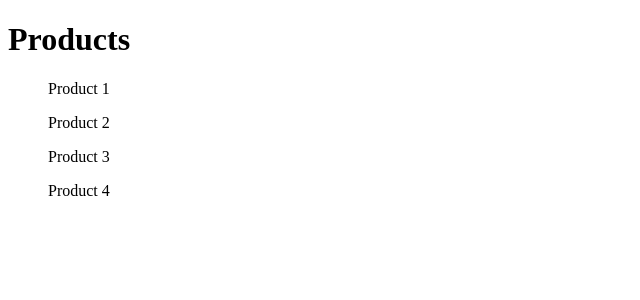
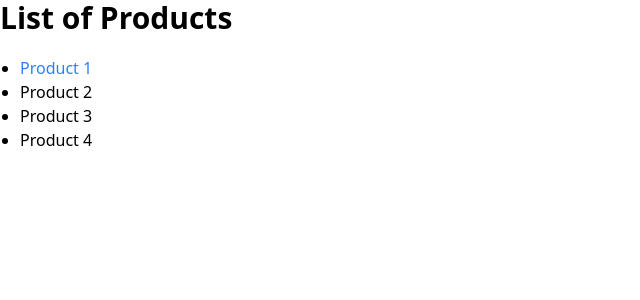
Before and after one commit to mdobns/node-js, a Next.js app in the folder Next js/Day 1/routing/: page /products in a window 1280 px wide. Shown: the top 300 px of the page, without its empty margins (0-640 px from the left). Built offline with nearby package versions, Linux system fonts and the light colour scheme.

Commit message:
dynamic routing and nested dynamic routing added

```diff
--- /dev/null
+++ b/Next js/Day 1/routing/app/global.css
@@ -0,0 +1 @@
+@import "tailwindcss";
--- /dev/null
+++ b/Next js/Day 1/routing/app/products/[productId]/reviews/[reviewsId]/page.tsx
@@ -0,0 +1,8 @@
+export default async function Product( {params }:{
+    params : Promise<{ productId: string, reviewsId: string}>
+})
+    {
+        const { productId, reviewsId } = await params;
+
+    return <h1>The details of product {productId} and review {reviewsId}</h1>
+}
--- a/Next js/Day 1/routing/app/products/page.tsx
+++ b/Next js/Day 1/routing/app/products/page.tsx
@@ -1,11 +1,16 @@
+import '../global.css'
+
+
 export default function Products(){
     return(
         <>
-        <h1>Products</h1>
-        <ul>Product 1</ul>
-        <ul>Product 2</ul>
-        <ul>Product 3</ul>
-        <ul>Product 4</ul>
+        <h2 className="text-3xl font-semibold">List of Products</h2>
+        <ul className="list-disc m-5  space-x-3">
+        <li><a href="/products/1" className="no-underline text-blue-500">Product 1</a></li>
+        <li><a href="/products/2" className=" no-underline">Product 2</a></li>
+        <li><a href="/products/3" className=" no-underline">Product 3</a></li>
+        <li><a href="/products/4" className=" no-underline">Product 4</a></li>
+        </ul>
         </>
     )
 }
```
